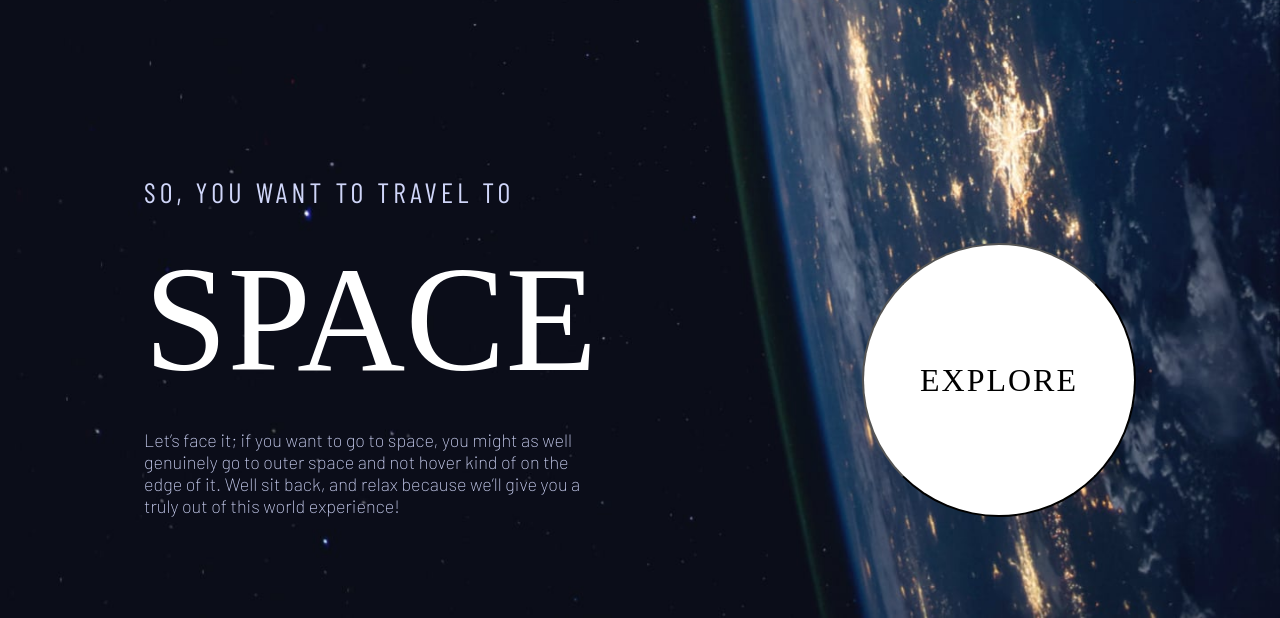
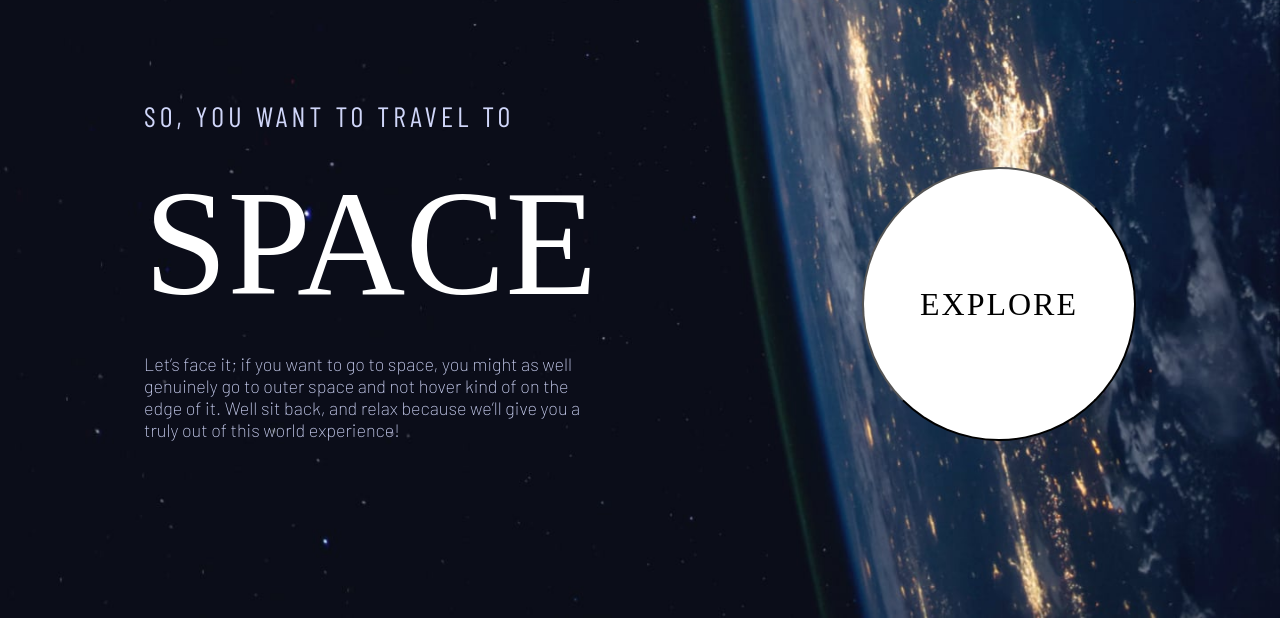
Before and after one commit to marekszwed/Space-Tourism, a website built with Vite: page index.html in a window 1280 px wide. Shown: the part 182-800 px from the top of the page. Built offline with nearby package versions, Linux system fonts and the light colour scheme; a web font is replaced by a local one.

Commit message:
Updated code

```diff
--- a/src/sass/components/home.scss
+++ b/src/sass/components/home.scss
@@ -10,7 +10,7 @@
 		justify-content: space-between;
 		width: 100%;
 		padding-bottom: 6em;
-		padding-top: 22em;
+		padding-top: 12.5em;
 		margin-inline: 9em;
 
 		&__text {
```
